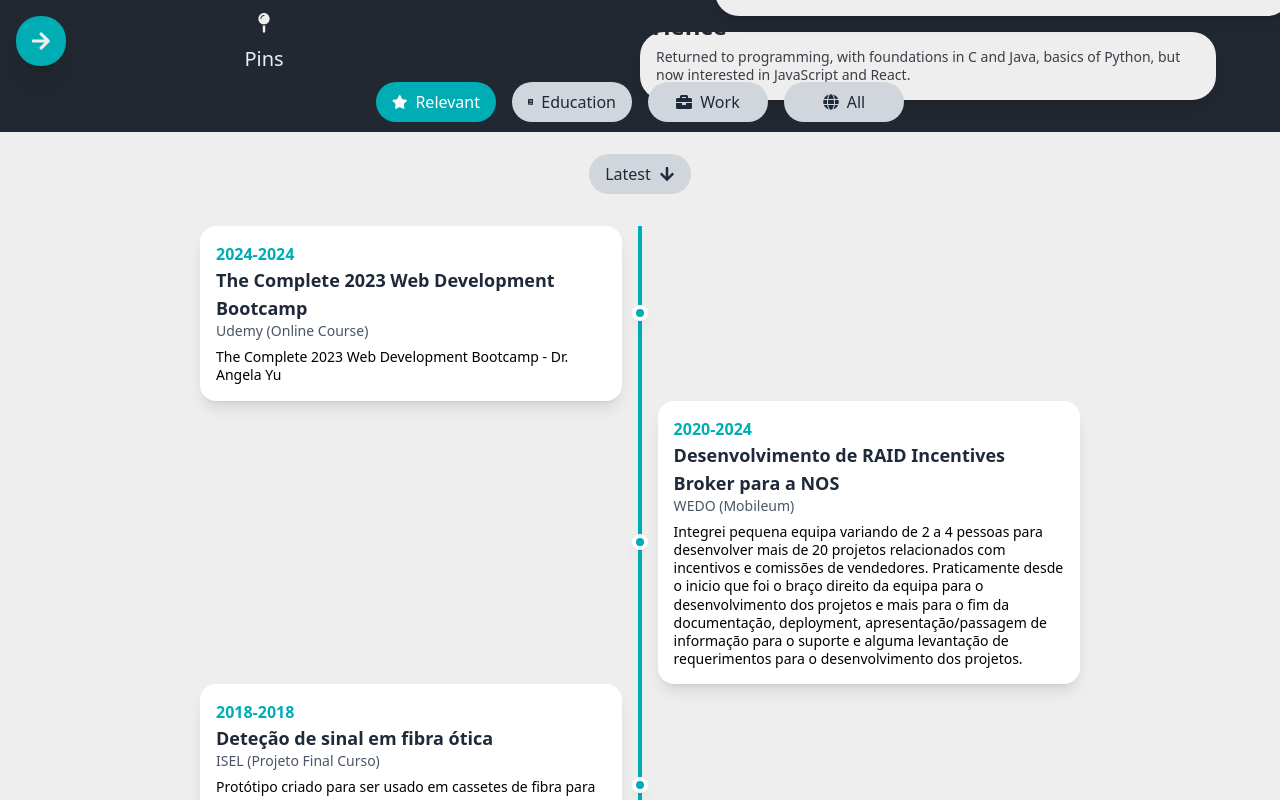
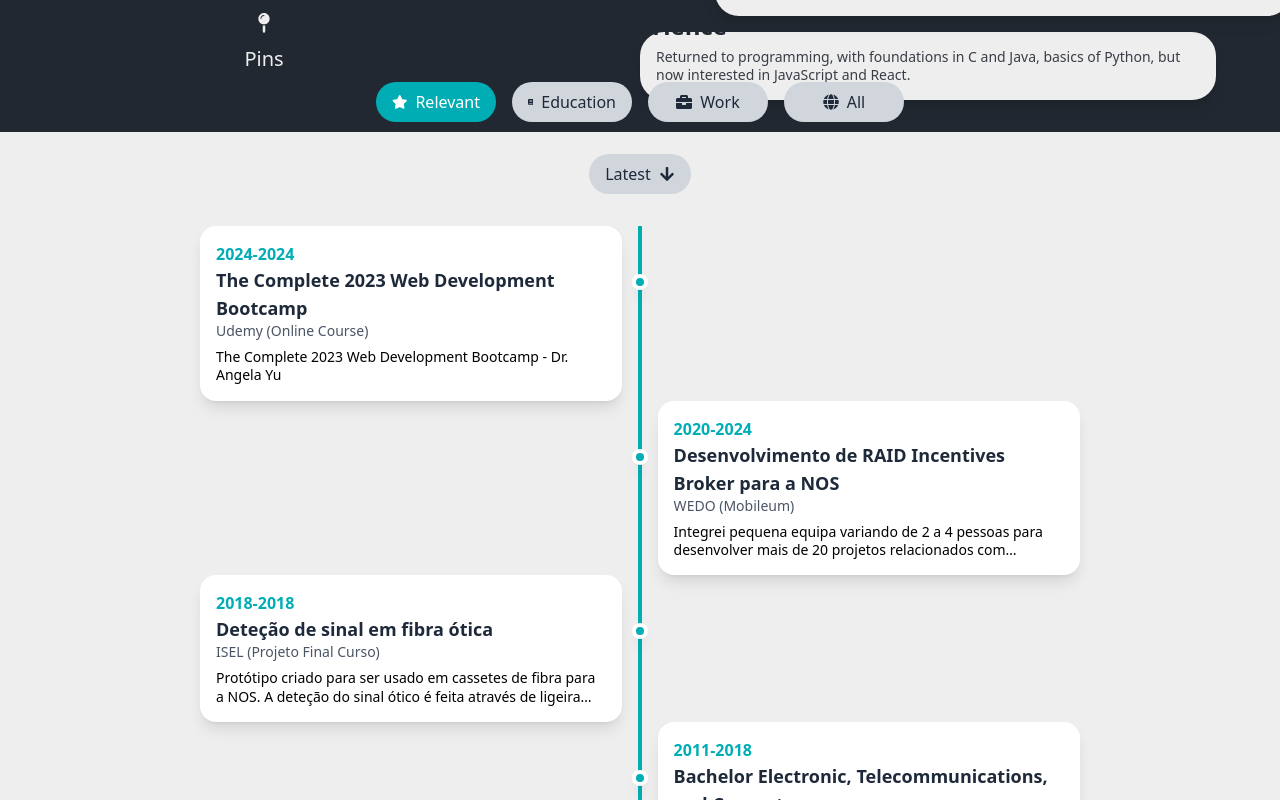
Before and after one commit to jamaral42/portfolio, a React (Vite) app: page / in a window 1280 px wide. Shown: the top 800 px of the page. Built offline with nearby package versions, Linux system fonts and the light colour scheme; a web font is replaced by a local one.

Commit message:
more adaption to mobile

```diff
--- a/src/App.tsx
+++ b/src/App.tsx
@@ -3,7 +3,6 @@ import { FC, lazy, Suspense } from 'react';
 import { BrowserRouter, Route, Routes } from 'react-router-dom';
 import { I18nextProvider } from 'react-i18next';
 import i18n from './i18n';
-import Header from './components/portfolio/Header';
 import Footer from './components/portfolio/Footer';
 import CookieBanner from './components/portfolio/CookiesBanner'; // Load normally (NOT lazy)
 
@@ -14,7 +13,6 @@ const Loading: FC = () => <div>Loading...</div>;
 
 const App: FC = () => (
   <I18nextProvider i18n={i18n}>
-    <Header />
     <BrowserRouter>
       <Suspense fallback={<Loading />}>
         <Routes>
--- a/src/components/portfolio/AboutMe.tsx
+++ b/src/components/portfolio/AboutMe.tsx
@@ -27,7 +27,7 @@ const AboutMe: React.FC<AboutMeProps> = ({ isMobile }) => {
       <div>
         {/* Title */}
         <motion.h2
-          className="text-5xl font-bold mb-4 text-gunmetal text-center items-center relative pt-8"
+          className="text-5xl font-bold mb-4 text-gunmetal text-center items-center relative pt-8 transform -translate-x-[50px]"
           initial={{ opacity: 0, y: 50 }}
           animate={{ opacity: 1, y: 0 }}
           whileInView={{ opacity: 1, y: 0 }}
@@ -50,7 +50,7 @@ const AboutMe: React.FC<AboutMeProps> = ({ isMobile }) => {
                   key={index}
                   className="p-4 rounded-3xl shadow-lg flexCenter gap-4 items-center bg-gunmetal w-80 md:w-auto"
                   initial={{ opacity: 0, x: index % 2 === 0 ? 100 : -100 }}
-                  animate={ isMobile ? { opacity: 1, x: 0 } : isInView ? { opacity: 1, x: index === 2 ? -150 : index % 2 === 0 ? 0 : -75 } : {} }
+                  animate={ isMobile ? { opacity: 1, x: 0 } : isInView ? { opacity: 1, x: index === 2 ? -25 : index % 2 === 0 ? 75 : 25 } : {} }
                   transition={{
                     type: "spring",
                     stiffness: 100,
--- a/src/components/portfolio/Header.tsx
+++ /dev/null
@@ -1,48 +0,0 @@
-import { useState } from "react";
-import { motion } from "framer-motion";
-import { useTranslation } from "react-i18next";
-import { FaArrowRight, FaArrowLeft } from "react-icons/fa";
-
-const ExpandableHeader = () => {
-  const { t } = useTranslation();
-  const [isHovered, setIsHovered] = useState(false);
-
-  const scrollToTop = () => {
-    window.scrollTo({ top: 0, behavior: "smooth" });
-    setIsHovered(false);
-  };
-
-  const goToContacts = () => {
-    window.scrollTo({ top: window.innerHeight*3, behavior: "smooth" });
-    setIsHovered(false);
-  };
-
-  return (
-    <motion.div
-      onMouseEnter={() => setIsHovered(true)}
-      onMouseLeave={() => setIsHovered(false)}
-      initial={{ height: 50, width: 50 }}
-      animate={isHovered ? { width: 200 } : { width: 50}}
-      transition={{ duration: 0.3, ease: "easeInOut" }}
-      className="fixed left-4 top-4 size-25 rounded-3xl shadow-xl bg-tiffany-blue text-platinum cursor-pointer z-50 flex items-center justify-center p-4"
-    >
-      {!isHovered ? (
-        <div className="flex items-center justify-center w-full h-full">
-          <FaArrowRight className="size-5 md:size-6" onClick={() => setIsHovered(true)} />
-        </div>
-      ) : (
-        <div className="w-full flex justify-between items-center gap-4">
-          <button onClick={scrollToTop} className="text-lg md:text-xl font-semibold">
-            {t("header.top")}
-          </button>
-          <button onClick={goToContacts} className="text-lg md:text-xl font-semibold">
-            {t("header.contacts")}
-          </button>
-          <FaArrowLeft className="size-5 md:size-6" onClick={() => setIsHovered(false)} />
-        </div>
-      )}
-    </motion.div>
-  );
-};
-
-export default ExpandableHeader;
--- a/src/components/portfolio/Hero.tsx
+++ b/src/components/portfolio/Hero.tsx
@@ -40,7 +40,7 @@ const Hero: React.FC<HeroProps> = ({ isMobile }) => {
 
   // Parallax effect transformations
   const textY = useTransform(scrollYProgress, [0, 1], [0, -1200]);
-  const imageY = useTransform(scrollYProgress, [0, 1], [0, isMobile ? 0 : 2400]);
+  const imageY = useTransform(scrollYProgress, [0, 1], [0, isMobile ? 0 : 2100]);
 
   // Handle screen resize
   const handleResize = useCallback(() => {
--- a/src/components/portfolio/Projects.tsx
+++ b/src/components/portfolio/Projects.tsx
@@ -34,7 +34,7 @@ const projects = [
 // Custom Arrow Components
 const CustomPrevArrow = ({ onClick }: { onClick?: () => void }) => (
   <button
-    className="absolute bottom-[-30px] left-[10%] md:left-[44%] text-gunmetal text-3xl z-20 transition hover:scale-110"
+    className="absolute bottom-[-30px] left-[10%] md:left-[44%] text-gunmetal text-3xl z-20 transition cursor-pointer hover:scale-110"
     onClick={onClick}
   >
     <HiOutlineChevronLeft />
@@ -43,7 +43,7 @@ const CustomPrevArrow = ({ onClick }: { onClick?: () => void }) => (
 
 const CustomNextArrow = ({ onClick }: { onClick?: () => void }) => (
   <button
-    className="absolute bottom-[-30px] right-[10%] md:right-[44%] text-gunmetal text-3xl z-20 transition hover:scale-110"
+    className="absolute bottom-[-30px] right-[10%] md:right-[44%] text-gunmetal text-3xl z-20 transition cursor-pointer hover:scale-110"
     onClick={onClick}
   >
     <HiOutlineChevronRight />
--- a/src/components/portfolio/Timeline.tsx
+++ b/src/components/portfolio/Timeline.tsx
@@ -16,6 +16,37 @@ type TimelineItem = {
 
 type TimelineProps = {
   onHeightChange: Dispatch<SetStateAction<number>>;
+};
+
+const ExpandableText: React.FC<{ text: string }> = ({ text }) => {
+  const textRef = useRef<HTMLParagraphElement>(null);
+  const [isOverflowing, setIsOverflowing] = useState(false);
+  const [isExpanded, setIsExpanded] = useState(false);
+  const [isHovered, setIsHovered] = useState(false);
+
+  // Expanded if either hovered or clicked
+  const expanded = isExpanded || isHovered;
+
+  useEffect(() => {
+    if (textRef.current) {
+      // When collapsed, measure clientHeight and scrollHeight
+      // Note: When expanded, the element may not be clamped, so measurement may differ.
+      setIsOverflowing(textRef.current.scrollHeight > textRef.current.clientHeight);
+    }
+  }, [text, expanded]);
+
+  return (
+    <p
+      ref={textRef}
+      className={`text-md mt-2 cursor-pointer transition-all ${expanded ? "line-clamp-none" : "line-clamp-2"}`}
+      onClick={() => setIsExpanded((prev) => !prev)}
+      onMouseEnter={() => setIsHovered(true)}
+      onMouseLeave={() => setIsHovered(false)}
+    >
+      {text}
+      {isOverflowing && !expanded && <span className="text-tiffany-blue"> ...</span>}
+    </p>
+  );
 };
 
 const Timeline: React.FC<TimelineProps> = ({ onHeightChange }) => {
@@ -62,7 +93,7 @@ const Timeline: React.FC<TimelineProps> = ({ onHeightChange }) => {
       </h2>
 
       {/* Filter Buttons */}
-      <div className="grid grid-cols-2 justify-items-center gap-4 md:flex md:justify-center md:items-center  mb-8">
+      <div className="grid grid-cols-2 justify-items-center gap-4 md:flex md:justify-center md:items-center mb-8">
         {[
           { label: t("timeline_relevant"), value: "important", icon: <FaStar /> },
           { label: t("timeline_education"), value: "study", icon: <FaBook /> },
@@ -108,15 +139,16 @@ const Timeline: React.FC<TimelineProps> = ({ onHeightChange }) => {
               viewport={{ once: true, amount: 0.4 }}
               transition={{ duration: 0.6, ease: "easeInOut" }}
             >
-              {/* Connector Dot */}
-              <div className="absolute left-1/2 transform -translate-x-1/2 w-4 h-4 bg-tiffany-blue rounded-full border-4 border-white shadow-lg"></div>
+              {/* Connector Dot (Moved above content box) */}
+              <div className="absolute left-1/2 transform -translate-x-1/2 top-12 w-4 h-4 bg-tiffany-blue rounded-full border-4 border-white shadow-lg"></div>
 
               {/* Content Box */}
               <div className="w-[48%] bg-white p-4 rounded-2xl shadow-lg text-gray-800">
                 <span className="text-tiffany-blue font-semibold">{item.date}</span>
                 <h3 className="text-lg font-bold">{item.title}</h3>
                 <p className="text-sm text-gray-600 mb-2">{item.place}</p>
-                <p className="text-md mt-2">{item.description}</p>
+                {/* Use ExpandableText for description */}
+                <ExpandableText text={item.description} />
               </div>
             </motion.div>
           ))}
--- a/src/i18n.ts
+++ b/src/i18n.ts
@@ -24,11 +24,12 @@ const resources = {
         },
       },
       header: {
-        top: "Top",
+        home: "Home",
         about: "About",
         portfolio: "Portfolio",
         timeline: "Timeline",
         skills: "Skills",
+        projects: "Projects",
         contacts: "Contact",
       },
       hero: {
@@ -257,6 +258,7 @@ const resources = {
         portfolio: "Portfolio",
         timeline: "Timeline",
         skills: "Skills",
+        projects: "Projects",
         contacts: "Contact",
       },
       hero: {
--- a/src/index.css
+++ b/src/index.css
@@ -47,3 +47,14 @@
         @apply flex items-center justify-end ;
     }
 }
+
+.line-clamp-2 {
+    display: -webkit-box;
+    -webkit-line-clamp: 2;
+    -webkit-box-orient: vertical;
+    overflow: hidden;
+  }
+
+  .line-clamp-none {
+    display: block;
+  }
--- a/src/pages/Portfolio.tsx
+++ b/src/pages/Portfolio.tsx
@@ -11,7 +11,7 @@ const App: React.FC = () => {
   const { scrollYProgress } = useScroll();
   const [timelineHeight, setTimelineHeight] = useState(0);
   const [isMobile, setIsMobile] = useState(window.innerWidth < 768);
-  const [totalHeight, setTotalHeight] = useState(timelineHeight + (isMobile ? 2000 : 1700));
+  const [totalHeight, setTotalHeight] = useState(timelineHeight + (isMobile ? 2000 : 1750));
 
   const aboutY = useTransform(scrollYProgress, [0, 1], [0, -1670]);
   const timelineY = useTransform(scrollYProgress, [0, 1], [0, -1670]);
```
